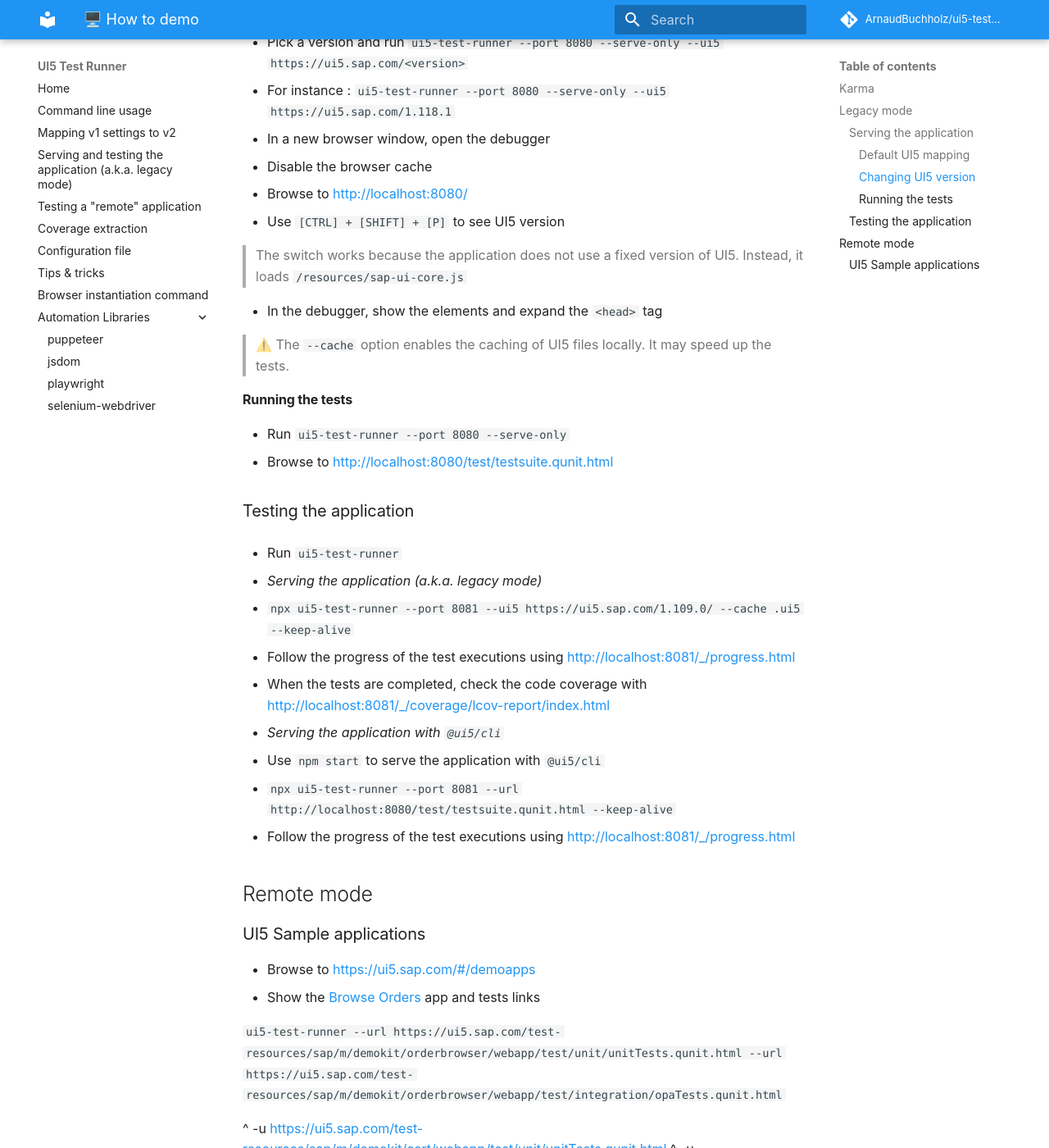
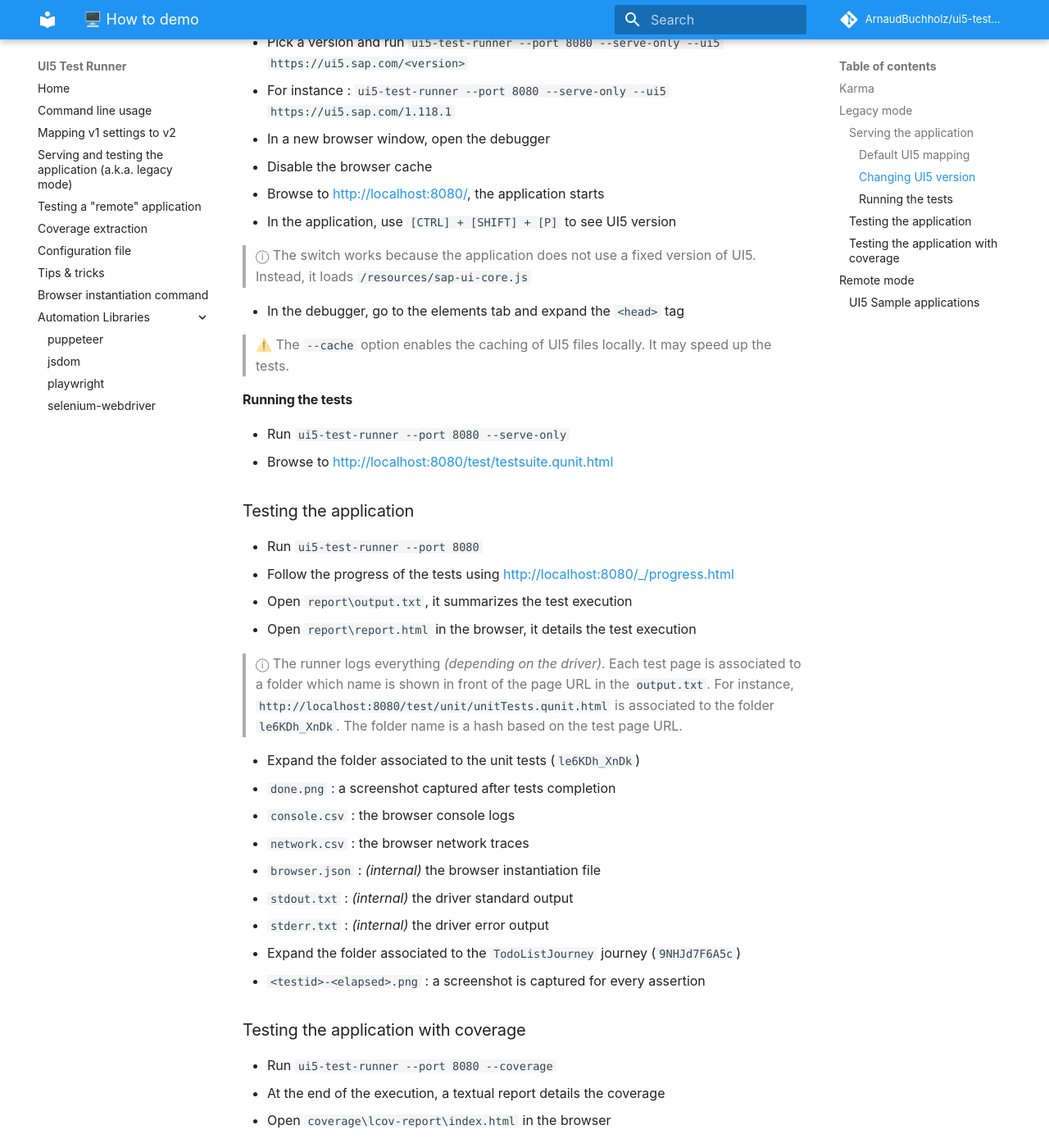
Before and after one commit to ArnaudBuchholz/ui5-test-runner, an MkDocs documentation site: the page built from docs/demo.md, in a window 1280 px wide and 1400 px high, scrolled down 1140 px. Shown: the whole window at 82% size. Built offline with MkDocs 1.6.1 and Material for MkDocs 9.7.7, drawn with Linux system fonts in a browser that asks for light colours; comment, search, counter and statistics services are not loaded; some of the changed text lies outside the part shown.

Commit message:
documentation: demo wip

```diff
--- a/docs/demo.md
+++ b/docs/demo.md
@@ -1,14 +1,14 @@
 # 🖥️ How to demo
 
-> The project `training-ui5con18-opa` contains a sample UI5 application with qUnit and OPA tests *(100% coverage)*. The project was modified to support many execution modes, either using `@ui5/cli` or a standalone web server (`reserve`).
+> ⓘ The repository `training-ui5con18-opa` contains a sample UI5 application with qUnit and OPA tests *(100% coverage)*. The project was modified to support many execution modes, including `@ui5/cli` or a standalone web server (`reserve`).
 
 * Clone the project [`training-ui5con18-opa`](https://github.com/ArnaudBuchholz/training-ui5con18-opa)
 * Change the current working directory to the cloned project and run `npm install`
-* Install globally `ui5-test-runner` with `npm install ui5-test-runner --global`
+* Install `ui5-test-runner` globally with `npm install ui5-test-runner --global`
 
 ## Karma
 
-> `Karma` requires configuration files and is deprecated. The execution model is based on sequential execution of all tests in one window.
+> ⓘ `Karma` requires configuration files, the execution model is based on sequential execution of all tests in one window. Last but not least, it is [deprecated](https://github.com/karma-runner/karma?tab=readme-ov-file#karma-is-deprecated-and-is-not-accepting-new-features-or-general-bug-fixes).
 
 * Run `npm run karma` to test with the karma runner
   * Browser is visible
@@ -18,11 +18,11 @@
   * Browser is hidden
   * Coverage is extracted
 
-* Edit `webapp\test\testsuite.qunit.html` which defines the test pages
+* Open `webapp\test\testsuite.qunit.html` which defines the test pages
 
 ## Legacy mode
 
-> The initial version of `ui5-test-runner` was designed to serve the application.
+> ⓘ The initial version of `ui5-test-runner` was designed to serve the application.
 
 ### Serving the application
 
@@ -30,21 +30,21 @@
 
 * Run `ui5-test-runner --port 8080 --serve-only`
 * Browse to [http://localhost:8080/](http://localhost:8080/), the application starts
-* Use `[CTRL] + [SHIFT] + [P]` to see UI5 version
+* In the application, use `[CTRL] + [SHIFT] + [P]` to see UI5 version
 
 #### Changing UI5 version
 
-* Browse to [https://ui5.sap.com/neo-app.json](https://ui5.sap.com/neo-app.json) to show the list of available versions
+* Browse to [https://ui5.sap.com/neo-app.json](https://ui5.sap.com/neo-app.json), it enumerates the list of available versions
 * Pick a version and run `ui5-test-runner --port 8080 --serve-only --ui5 https://ui5.sap.com/<version>`
   * For instance : `ui5-test-runner --port 8080 --serve-only --ui5 https://ui5.sap.com/1.118.1`
 * In a new browser window, open the debugger
 * Disable the browser cache
-* Browse to [http://localhost:8080/](http://localhost:8080/)
-* Use `[CTRL] + [SHIFT] + [P]` to see UI5 version
+* Browse to [http://localhost:8080/](http://localhost:8080/), the application starts
+* In the application, use `[CTRL] + [SHIFT] + [P]` to see UI5 version
 
-> The switch works because the application does not use a fixed version of UI5. Instead, it loads `/resources/sap-ui-core.js`
+> ⓘ The switch works because the application does not use a fixed version of UI5. Instead, it loads `/resources/sap-ui-core.js`
 
-* In the debugger, show the elements and expand the `<head>` tag
+* In the debugger, go to the elements tab and expand the `<head>` tag
 
 > ⚠️ The `--cache` option enables the caching of UI5 files locally. It may speed up the tests.
 
@@ -55,23 +55,37 @@
 
 ### Testing the application
 
-* Run `ui5-test-runner`
+* Run `ui5-test-runner --port 8080`
+* Follow the progress of the tests using [http://localhost:8080/_/progress.html](http://localhost:8080/_/progress.html)
+* Open `report\output.txt`, it summarizes the test execution
+* Open `report\report.html` in the browser, it details the test execution
 
+> ⓘ The runner logs everything *(depending on the driver)*. Each test page is associated to a folder which name is shown in front of the page URL in the `output.txt`. For instance, `http://localhost:8080/test/unit/unitTests.qunit.html` is associated to the folder `le6KDh_XnDk`. The folder name is a hash based on the test page URL.
 
+* Expand the folder associated to the unit tests (`le6KDh_XnDk`)
+  * `done.png` : a screenshot captured after tests completion
+  * `console.csv` : the browser console logs
+  * `network.csv` : the browser network traces
+  * `browser.json` : *(internal)* the browser instantiation file
+  * `stdout.txt` : *(internal)* the driver standard output
+  * `stderr.txt` : *(internal)* the driver error output
+* Expand the folder associated to the `TodoListJourney` journey (`9NHJd7F6A5c`)
+  * `<testid>-<elapsed>.png` : a screenshot is captured for every assertion
 
+### Testing the application with coverage
 
+* Run `ui5-test-runner --port 8080 --coverage`
+* At the end of the execution, a textual report details the coverage
+* Open `coverage\lcov-report\index.html` in the browser
 
+TODO: Use keep alive and show instrumented files
 
-* *Serving the application (a.k.a. legacy mode)*
-  * `npx ui5-test-runner --port 8081 --ui5 https://ui5.sap.com/1.109.0/ --cache .ui5 --keep-alive`
-  * Follow the progress of the test executions using http://localhost:8081/_/progress.html
-  * When the tests are completed, check the code coverage with http://localhost:8081/_/coverage/lcov-report/index.html
+## Remote mode
+
 * *Serving the application with `@ui5/cli`*
   * Use `npm start` to serve the application with `@ui5/cli`
   * `npx ui5-test-runner --port 8081 --url http://localhost:8080/test/testsuite.qunit.html --keep-alive`
   * Follow the progress of the test executions using http://localhost:8081/_/progress.html
-
-## Remote mode
 
 ### UI5 Sample applications
 
```
